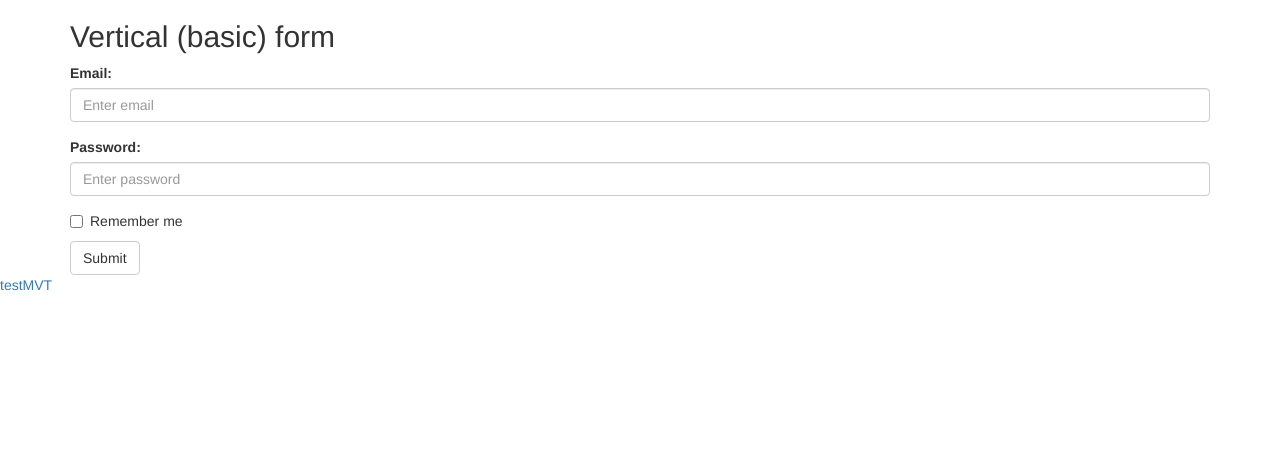
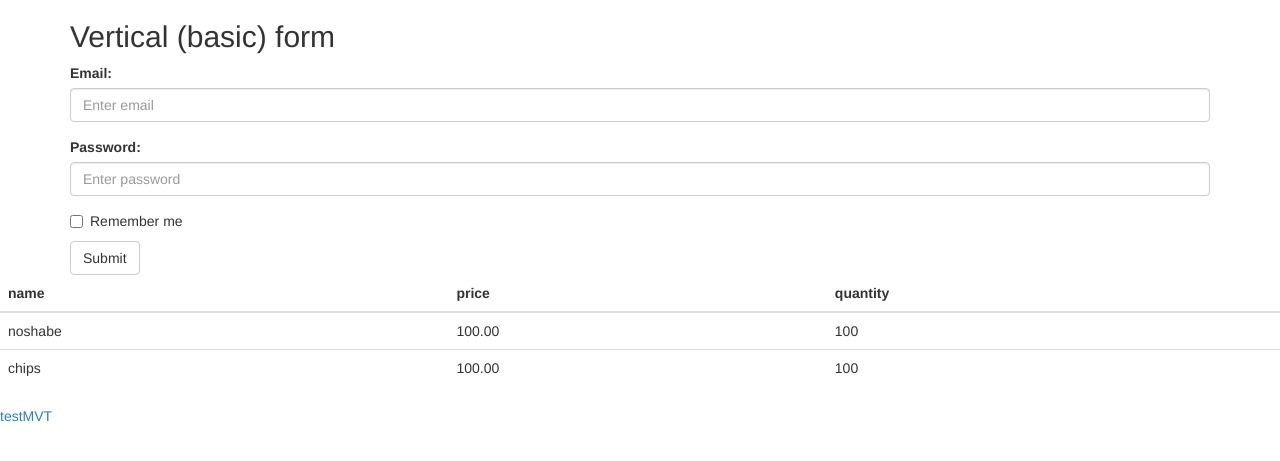
Before and after one commit to Majidh1980/DjangoOnline1, a Django app: page /login/Login/ in a window 1280 px wide. Shown: the top 461 px of the page. Run offline with Django 5.2, Linux system fonts and the light colour scheme; data comes from the database, SQL or seed files in the repository; both versions use the stored data as it was after the commit; some libraries are stand-ins or nearby versions.

Commit message:
CRUD was completed

```diff
--- a/test1/login/templates/index.html
+++ b/test1/login/templates/index.html
@@ -27,6 +27,25 @@
     <button type="submit" class="btn btn-default">Submit</button>
   </form>
 </div>
+<table class="table">
+    <thead>
+      <tr>
+        <th>name</th>
+        <th>price</th>
+        <th>quantity</th>
+      </tr>
+    </thead>
+    <tbody>
+    {% for item in products %}
+      <tr>
+        <td>{{ item.name }}</td>
+        <td>{{ item.price }}</td>
+        <td>{{ item.quantity }}</td>
+      </tr>
+    {% endfor %}
+    </tbody>
+  </table>
+
 
 <a href="/login/test">testMVT</a>
 </body>
--- a/test1/login/views.py
+++ b/test1/login/views.py
@@ -4,9 +4,19 @@ from . import models
 # Create your views here.
 
 def Login(request):
+    """
+    #register
     product1 = models.product(name="noshabe", price=100, quantity= 100)
     product1.save()
-    return render(request, 'index.html')
+    #update
+    product.name = "chips"
+    product.price = 250
+    product.save()
+    """
+    products = models.product.objects.all()
+    product = models.product.objects.filter(id=2).first()
+    # product.delete()
 
+    return render(request, 'index.html', context={'products':products})
 def test(request):
     return render(request, 'test.html')
```
Also changed, not shown: test1/db.sqlite3.
